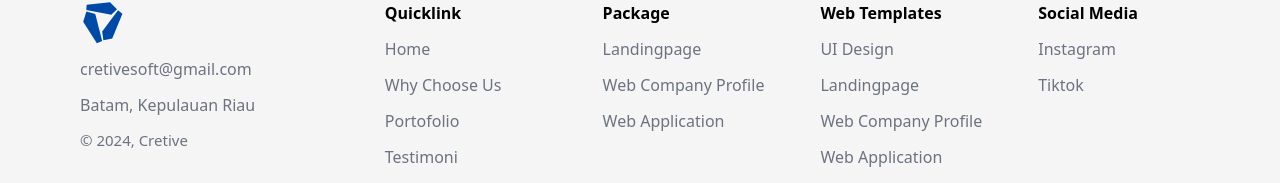
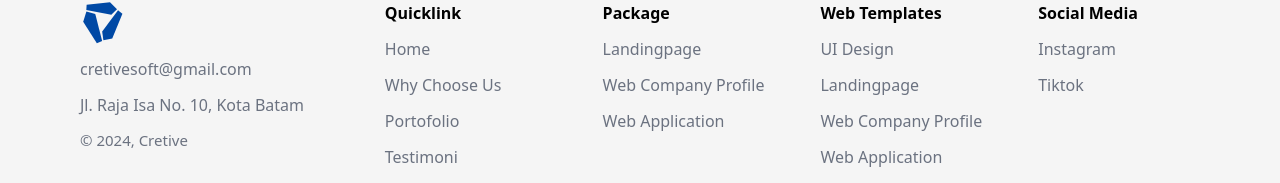
Before and after one commit to bentansusanto/cretive-clientside, a Next.js app: page / in a window 1280 px wide. Shown: the part 5371-5554 px from the top of the page. Built offline with nearby package versions, Linux system fonts and the light colour scheme.

Commit message:
updated address

```diff
--- a/src/libs/NavFootData.ts
+++ b/src/libs/NavFootData.ts
@@ -12,7 +12,7 @@ export const navData: NavProps[] = [
 export const footData: FootProps = {
   logo: "logo-cretive-agency.svg",
   quicklink: navData,
-  contact: ["cretivesoft@gmail.com", "Batam, Kepulauan Riau"],
+  contact: ["cretivesoft@gmail.com", "Jl. Raja Isa No. 10, Kota Batam"],
   webTemplate: [
     "UI Design",
     "Landingpage",
```
